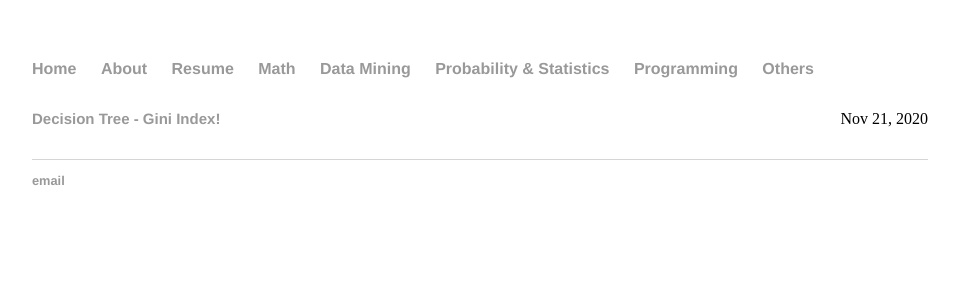
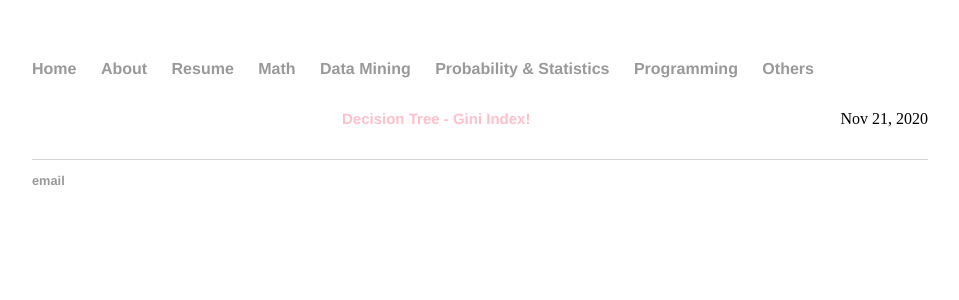
Before and after one commit to lytranp/lytranp.github.io, a Jekyll site: the page built from datamining/index.html, in a window 1280 px wide. Shown: the top 300 px of the page, without its empty margins (160-1119 px from the left). Built offline with Jekyll 4.4.1, drawn with Linux system fonts in a browser that asks for light colours.

Commit message:
Update index.html

```diff
--- a/datamining/index.html
+++ b/datamining/index.html
@@ -13,7 +13,7 @@ permalink: datamining
       <div class="post">
         <h1 class="post-title">
           <a href="{{ post.url }}">
-            <h1 style="color:light blue;font-size:15px;">{{ post.title }}</h1>
+            <h1 style="color:pink;font-size:15px;text-align:center">{{ post.title }}</h1>
           </a>
         </h1>
 
```
